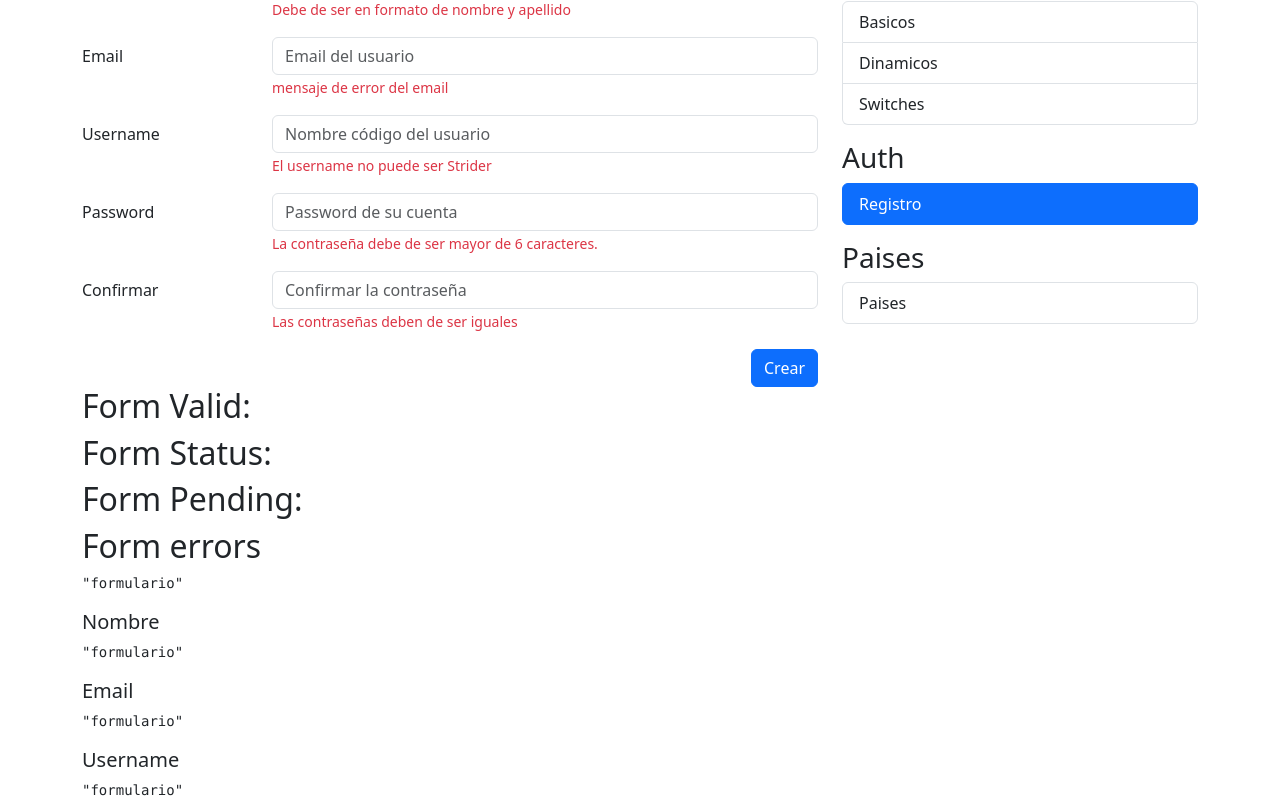
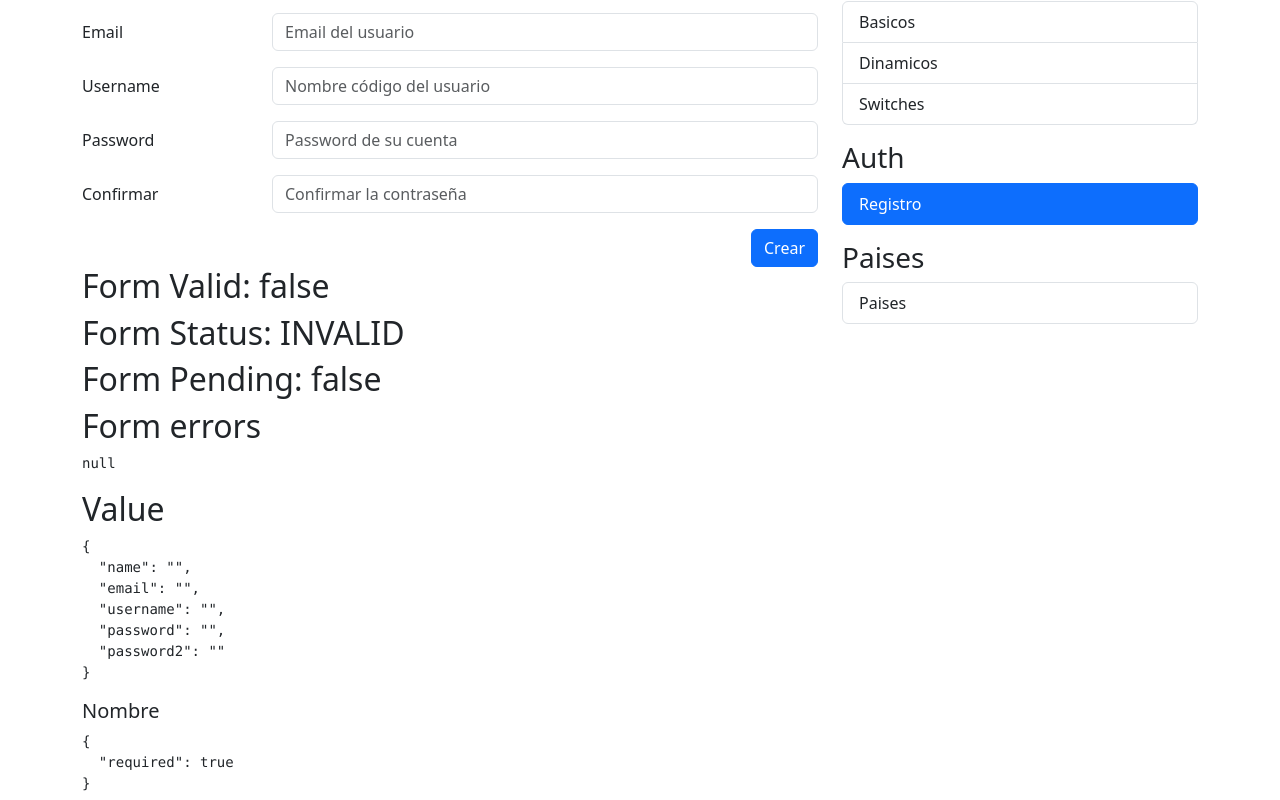
Before and after one commit to VictorCarmonaMoraza/Formularios_Reactivos_2026, an Angular app: page /auth/sign-up in a window 1280 px wide. Shown: the part 160-960 px from the top of the page. Built offline with nearby package versions, Linux system fonts and the light colour scheme.

Commit message:
Formulario de registro basico

```diff
--- a/src/app/auth/pages/register-page/register-page.html
+++ b/src/app/auth/pages/register-page/register-page.html
@@ -4,17 +4,18 @@
 <div class="row">
   <div class="col">
 
-    <form autocomplete="off">
+    <form autocomplete="off" [formGroup]="registerForm" (ngSubmit)="onSubmit()">
 
       <!-- Nombre -->
       <div class="row mb-3">
         <label class="col-sm-3 col-form-label">Nombre y apellido</label>
         <div class="col-sm-9">
-          <input type="text" class="form-control" placeholder="Nombre del usuario">
-
+          <input type="text" class="form-control" placeholder="Nombre del usuario" formControlName="name">
+          @if(formUtils.isValdField(registerForm,'name')){
           <span class="form-text text-danger">
-            Debe de ser en formato de nombre y apellido
+            {{formUtils.getFieldErrors(registerForm,'name')}}
           </span>
+          }
         </div>
       </div>
 
@@ -22,10 +23,12 @@
       <div class="row mb-3">
         <label class="col-sm-3 col-form-label">Email</label>
         <div class="col-sm-9">
-          <input type="email" class="form-control" placeholder="Email del usuario">
+          <input type="email" class="form-control" placeholder="Email del usuario" formControlName="email">
+          @if(formUtils.isValdField(registerForm,'email')){
           <span class="form-text text-danger">
-            mensaje de error del email
+            {{formUtils.getFieldErrors(registerForm,'email')}}
           </span>
+          }
         </div>
       </div>
 
@@ -33,10 +36,12 @@
       <div class="row mb-3">
         <label class="col-sm-3 col-form-label">Username</label>
         <div class="col-sm-9">
-          <input type="text" class="form-control" placeholder="Nombre código del usuario">
+          <input type="text" class="form-control" placeholder="Nombre código del usuario" formControlName="username">
+          @if(formUtils.isValdField(registerForm,'username')){
           <span class="form-text text-danger">
-            El username no puede ser Strider
+            {{formUtils.getFieldErrors(registerForm,'username')}}
           </span>
+          }
         </div>
       </div>
 
@@ -44,11 +49,12 @@
       <div class="row mb-3">
         <label class="col-sm-3 col-form-label">Password</label>
         <div class="col-sm-9">
-          <input type="password" class="form-control" placeholder="Password de su cuenta">
-
+          <input type="password" class="form-control" placeholder="Password de su cuenta" formControlName="password">
+          @if(formUtils.isValdField(registerForm,'password')){
           <span class="form-text text-danger">
-            La contraseña debe de ser mayor de 6 caracteres.
+            {{formUtils.getFieldErrors(registerForm,'password')}}
           </span>
+          }
         </div>
       </div>
 
@@ -56,11 +62,14 @@
       <div class="row mb-3">
         <label class="col-sm-3 col-form-label">Confirmar</label>
         <div class="col-sm-9">
-          <input type="password" class="form-control" placeholder="Confirmar la contraseña">
+          <input type="password" class="form-control" placeholder="Confirmar la contraseña" formControlName="password2">
 
+          @if(formUtils.isValdField(registerForm,'password2')){
           <span class="form-text text-danger">
-            Las contraseñas deben de ser iguales
+            {{formUtils.getFieldErrors(registerForm,'password2')}}
           </span>
+          }
+
         </div>
       </div>
 
@@ -79,24 +88,27 @@
 </div>
 
 
-<h2>Form Valid: </h2>
-<h2>Form Status: </h2>
-<h2>Form Pending: </h2>
-<h2>Form errors</h2>
-<pre>{{ 'formulario' | json }}</pre>
+<h2>Form Valid: {{ registerForm.valid }}</h2>
+<h2>Form Status: {{ registerForm.status }}</h2>
+<h2>Form Pending: {{ registerForm.pending }}</h2>
+<h2>Form errors {{registerForm.errors}}</h2>
+<pre>{{ registerForm.errors| json }}</pre>
+
+
+<h2>Value</h2>
+<pre>{{ registerForm.value | json }}</pre>
 
 <h5>Nombre</h5>
-<pre>{{ 'formulario' | json }}</pre>
+<pre>{{ registerForm.controls['name'].errors | json }}</pre>
 
 <h5>Email</h5>
-<pre>{{ 'formulario' | json }}</pre>
+<pre>{{ registerForm.controls['email'].errors | json }}</pre>
 
 <h5>Username</h5>
-<pre>{{ 'formulario' | json }}</pre>
-
+<pre>{{ registerForm.controls['username'].errors | json }}</pre>
 
 <h5>Password</h5>
-<pre>{{ 'formulario' | json }}</pre>
+<pre>{{ registerForm.controls['password'].errors | json }}</pre>
 
 <h5>Confirmar</h5>
-<pre>{{ 'formulario' | json }}</pre>
+<pre>{{ registerForm.controls['password2'].errors | json }}</pre>
--- a/src/app/auth/pages/register-page/register-page.ts
+++ b/src/app/auth/pages/register-page/register-page.ts
@@ -1,12 +1,31 @@
 import { JsonPipe } from '@angular/common';
-import { Component } from '@angular/core';
+import { Component, inject } from '@angular/core';
+import { FormBuilder, FormGroup, ReactiveFormsModule, Validators } from '@angular/forms';
+import { FormUtils } from '../../../utils/form-utils';
 
 @Component({
   selector: 'app-register-page',
-  imports: [JsonPipe],
+  imports: [JsonPipe, ReactiveFormsModule],
   templateUrl: './register-page.html',
   styleUrl: './register-page.css',
 })
 export class RegisterPage {
+  private fb = inject(FormBuilder);
+  formUtils = FormUtils
+
+  registerForm: FormGroup = this.fb.group({
+    name: ['', Validators.required],
+    email: ['', [Validators.required, Validators.email]],
+    username: ['', [Validators.required, Validators.minLength(6)]],
+    password: ['', [Validators.required, Validators.minLength(6)]],
+    password2: ['', Validators.required],
+
+  })
+
+  onSubmit() {
+    this.registerForm.markAllAsTouched();
+    console.log(this.registerForm.value);
+  }
+
 
 }
--- a/src/app/utils/form-utils.ts
+++ b/src/app/utils/form-utils.ts
@@ -12,6 +12,8 @@ export class FormUtils {
           return `Mínimo ${errors['minlength'].requiredLength} caracteres`;
         case 'min':
           return `El valor mínimo es ${errors['min'].min}`;
+        case 'email':
+          return `El valor ingresado no es un correo electronico válido`;
       }
     }
     return null;
```
